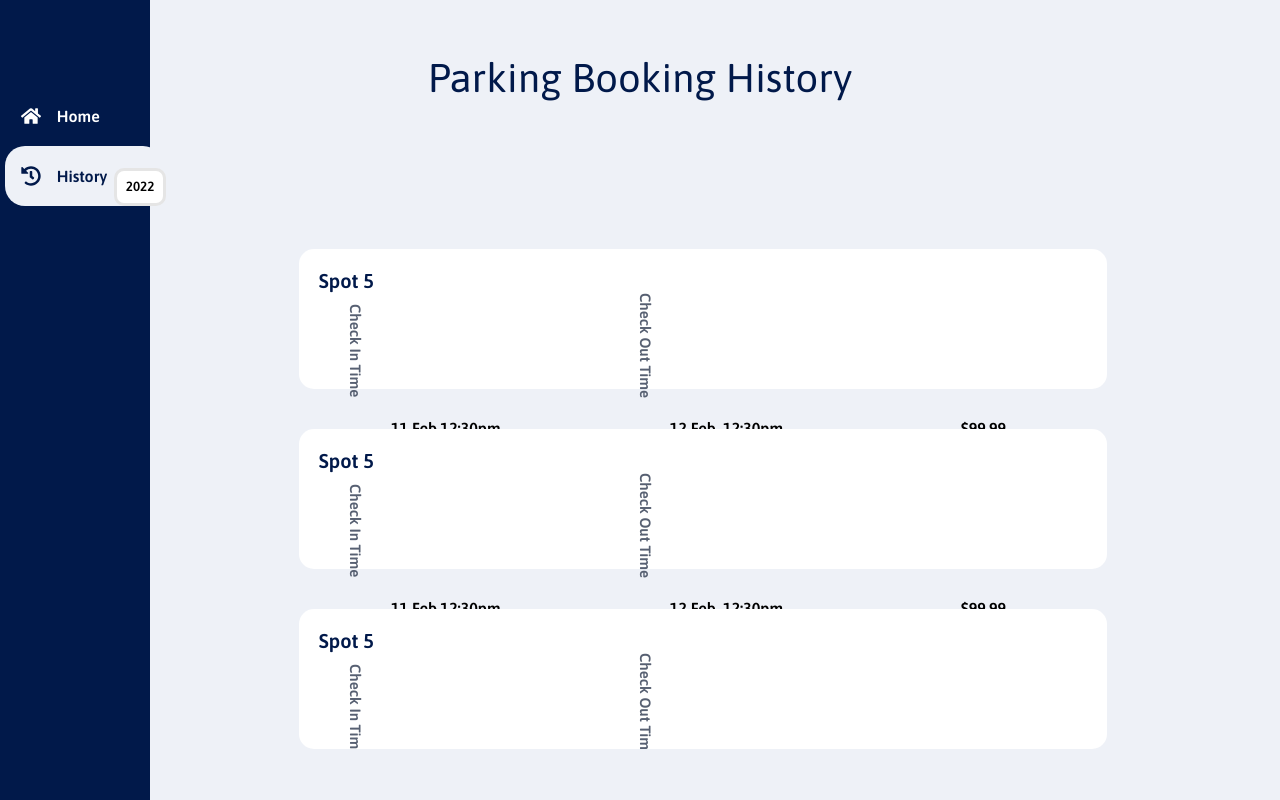
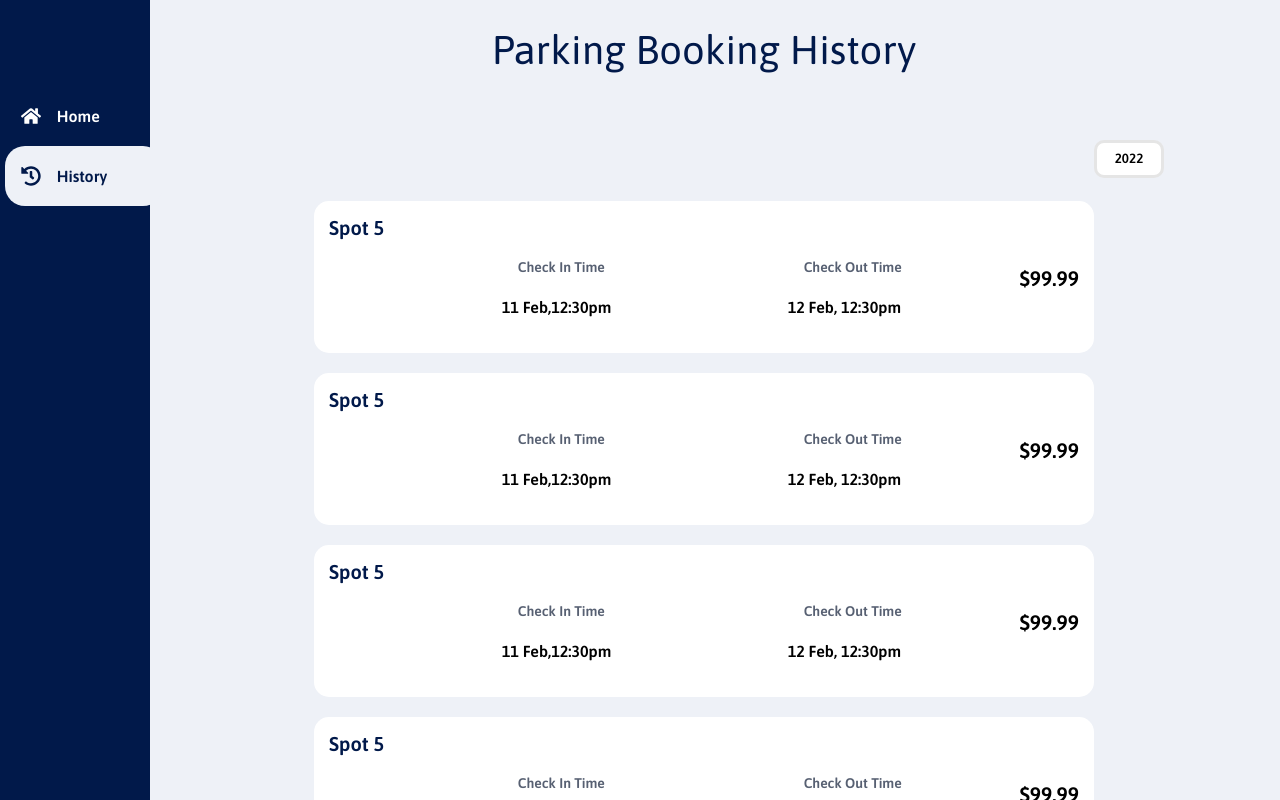
Before and after one commit to Amotul-raheem/park-ui, a React (Create React App) app: page /booking-history in a window 1280 px wide. Built offline with nearby package versions, Linux system fonts and the light colour scheme.

Commit message:
style fix

```diff
--- a/src/App.js
+++ b/src/App.js
@@ -33,12 +33,15 @@ import {
     BOOKING_PATH
 } from "./components/constants/UrlPaths";
 import ParkDescription from "./components/Booking/ParkDescription";
+import ParkingDetail from "./components/BookingHistory/ParkingDetail/ParkingDetail";
+import CheckInCheckoutHistory
+    from "./components/BookingHistory/ParkingDetail/CheckInCheckOutHistory/CheckInCheckoutHistory";
 
 function App() {
     return (
         <Router>
             <Routes>
-                <Route exact path={HOMEPAGE_PATH} element={<ParkDescription/>}/>
+                <Route exact path={HOMEPAGE_PATH} element={<HomePage/>}/>
                 <Route path={SIGN_IN_PATH} element={<SignIn/>}/>
                 <Route path={RESET_PASSWORD_PATH} element={<ResetPassword/>}/>
                 <Route path={RESET_PASSWORD_SUCCESSFUL_PATH} element={<ResetPasswordSuccessful/>}/>
--- a/src/components/Booking/ParkDescription.css
+++ b/src/components/Booking/ParkDescription.css
@@ -30,7 +30,7 @@
     background-color: #c4c4c4;
 }
 
-h5 {
+.park-description h5 {
     writing-mode: vertical-rl;
     max-width: 1px;
     padding-left: 0;
--- a/src/components/BookingHistory/BookingHistory.css
+++ b/src/components/BookingHistory/BookingHistory.css
@@ -1,29 +1,51 @@
 .booking-history {
-    position: relative;
+
+}
+
+
+.logo-container {
+    position: fixed;
+    width: 10%;
+    left: 0;
+    min-width: 100px;
+    max-width: 100px;
+}
+
+.booking-history-container {
+    display: flex;
+    /*justify-content: center;*/
+    align-items: center;
+    flex-direction: column !important;
     top: 0;
-    height: 100%;
-    overflow: hidden;
+    bottom: 0;
+    overflow-x: hidden;
+    overflow-y: scroll;
+    position: fixed;
+    width: 90%;
+    max-width: 90%;
+    right: 0;
+}
 
+
+.booking-history-header {
+    position: unset !important;
+    text-align: center;
+    padding-bottom: 40px;
+    color: #01194A;
+    font-weight: normal;
+    font-size: 40px;
+    line-height: 46px;
+    font-style: normal;
+}
+
+
+.booking-history-year-picker {
+    padding-left: 850px;
 }
 
 .booking-history-year-picker .react-datepicker__input-container input {
     position: relative;
+    width: 60px !important;
     float: right;
-    margin-right: 260px;
-    width: 10% !important;
     height: 30px !important;
 }
-
-.booking-history-year-picker .react-datepicker-popper {
-    position: absolute;
-    margin-left: 75%;
-}
-
-.booking-header {
-    padding-top: 20px;
-    position: relative;
-    color: #01194A;
-    font-weight: lighter;
-    left: 5%;
-    text-align: center;
-}
--- a/src/components/BookingHistory/BookingHistory.js
+++ b/src/components/BookingHistory/BookingHistory.js
@@ -1,6 +1,6 @@
 import React, {useState} from "react";
 import "./BookingHistory.css"
-import ParkingDetail from "../common/ParkingDetail/ParkingDetail";
+import ParkingDetail from "./ParkingDetail/ParkingDetail";
 import SideBar from "../common/SideBar/SideBar";
 import YearPicker from "../common/YearPicker/YearPicker";
 
@@ -9,7 +9,7 @@ function BookingHistory() {
 
     return (
         <div className="booking-history">
-            <div>
+            <div className="logo-container">
                 <SideBar
                     onBookingHistory={true}
                     onBooking={false}
@@ -17,25 +17,55 @@ function BookingHistory() {
             </div>
 
             <div className="booking-history-container">
-                <h1 className="booking-header">Parking Booking History</h1>
-                <div className={"booking-history-year-picker"}>
+                <h1 className="booking-history-header">Parking Booking History</h1>
+                <div className="booking-history-year-picker">
                     <YearPicker
                         year={year}
                         setYear={setYear}
                     />
                 </div>
                 <ParkingDetail
-                    label="Spot 5"
+                    spot="Spot 5"
                     checkInTime="11 Feb,12:30pm"
                     checkOutTime="12 Feb, 12:30pm"
                     price="$99.99"/>
                 <ParkingDetail
-                    label="Spot 5"
+                    spot="Spot 5"
                     checkInTime="11 Feb,12:30pm"
                     checkOutTime="12 Feb, 12:30pm"
                     price="$99.99"/>
                 <ParkingDetail
-                    label="Spot 5"
+                    spot="Spot 5"
+                    checkInTime="11 Feb,12:30pm"
+                    checkOutTime="12 Feb, 12:30pm"
+                    price="$99.99"/>
+                <ParkingDetail
+                    spot="Spot 5"
+                    checkInTime="11 Feb,12:30pm"
+                    checkOutTime="12 Feb, 12:30pm"
+                    price="$99.99"/>
+                <ParkingDetail
+                    spot="Spot 5"
+                    checkInTime="11 Feb,12:30pm"
+                    checkOutTime="12 Feb, 12:30pm"
+                    price="$99.99"/>
+                <ParkingDetail
+                    spot="Spot 5"
+                    checkInTime="11 Feb,12:30pm"
+                    checkOutTime="12 Feb, 12:30pm"
+                    price="$99.99"/>
+                <ParkingDetail
+                    spot="Spot 5"
+                    checkInTime="11 Feb,12:30pm"
+                    checkOutTime="12 Feb, 12:30pm"
+                    price="$99.99"/>
+                <ParkingDetail
+                    spot="Spot 5"
+                    checkInTime="11 Feb,12:30pm"
+                    checkOutTime="12 Feb, 12:30pm"
+                    price="$99.99"/>
+                <ParkingDetail
+                    spot="Spot 5"
                     checkInTime="11 Feb,12:30pm"
                     checkOutTime="12 Feb, 12:30pm"
                     price="$99.99"/>
--- /dev/null
+++ b/src/components/BookingHistory/ParkingDetail/CheckInCheckOutHistory/CheckInCheckoutHistory.css
@@ -0,0 +1,12 @@
+.checkin-checkout-history {
+    display: flex;
+    justify-content: space-between;
+
+}
+
+.checkin-checkout-history h5 {
+    padding-top: 20px;
+    padding-left: 16px;
+    color: #576072;
+    font-size: 14px;
+}
--- /dev/null
+++ b/src/components/BookingHistory/ParkingDetail/CheckInCheckOutHistory/CheckInCheckoutHistory.js
@@ -0,0 +1,21 @@
+import "./CheckInCheckoutHistory.css"
+
+export default function CheckInCheckoutHistory(props) {
+    const {checkInTime, checkOutTime} = props
+
+    return (
+        <div className="checkin-checkout-history">
+            <div>
+                <h5>Check In Time</h5>
+                <h4>{checkInTime}</h4>
+            </div>
+            <div/>
+            <div>
+                <h5>Check Out Time</h5>
+                <h4>{checkOutTime}</h4>
+            </div>
+
+        </div>
+    )
+
+}
--- /dev/null
+++ b/src/components/BookingHistory/ParkingDetail/ParkingDetail.css
@@ -0,0 +1,31 @@
+.parking-detail {
+    background-color: #FFFFFF;
+    margin-top: 20px;
+    padding: 15px;
+    border-radius: 15px;
+    display: flex;
+    justify-content: space-between;
+    min-width: 750px ;
+}
+
+
+.parking-detail-spot {
+    font-weight: bold;
+    color: #01194A;
+    font-size: 20px;
+}
+
+.parking-detail-time {
+    min-width: 400px;
+
+}
+
+.parking-detail-price {
+    padding-top: 50px;
+    font-size: 21px;
+    font-weight: bold;
+}
+
+@media screen and (max-width: 1024px) {
+
+}
--- /dev/null
+++ b/src/components/BookingHistory/ParkingDetail/ParkingDetail.js
@@ -0,0 +1,21 @@
+import "./ParkingDetail.css"
+import CheckInCheckoutHistory from "./CheckInCheckOutHistory/CheckInCheckoutHistory";
+
+function ParkingDetail(props) {
+    const {spot, checkInTime, checkOutTime, price} = props
+    return (
+        <div className="parking-detail">
+            <label className="parking-detail-spot">{spot}</label>
+            <div className="parking-detail-time">
+                <CheckInCheckoutHistory
+                    checkInTime={checkInTime}
+                    checkOutTime={checkOutTime}
+                />
+            </div>
+            <label className="parking-detail-price"> {price} </label>
+
+        </div>
+    )
+}
+
+export default ParkingDetail;
--- a/src/components/common/ParkingDetail/ParkingDetail.css
+++ /dev/null
@@ -1,44 +0,0 @@
-.parking-detail {
-    margin-top: 40px;
-    position: relative;
-    background-color: #FFFFFF;
-    padding: 20px;
-    border-radius: 15px;
-    justify-content: center;
-    height: 100px;
-    left: 23%;
-    width: 60vw;
-
-}
-
-
-.parking-detail-label {
-    font-weight: bold;
-    color: #01194A;
-    font-size: 20px;
-}
-
-.parking-detail-container {
-    position: absolute;
-    margin-left: 25px;
-}
-
-.parking-detail-time {
-    margin-right: 200px;
-    text-align: center;
-    width: 70%;
-}
-
-.parking-detail-time h5 {
-    color: #576072;
-    font-weight: bold;
-}
-
-@media screen and (max-width: 1024px) {
-    .parking-detail {
-        width: 70vw;
-        float: left;
-        left: 20%;
-
-    }
-}
--- a/src/components/common/ParkingDetail/ParkingDetail.js
+++ /dev/null
@@ -1,31 +0,0 @@
-import "./ParkingDetail.css"
-
-function ParkingDetail(props) {
-    const {label, checkInTime, checkOutTime, price} = props
-    return (
-        <div className="parking-detail">
-            <label className="parking-detail-label">{label}</label>
-            <div className="parking-detail-container">
-                <tr>
-                    <td>
-                        <div className="parking-detail-time">
-                            <h5>Check In Time</h5>
-                            <h4>{checkInTime}</h4>
-                        </div>
-                    </td>
-                    <td>
-                        <div className="parking-detail-time">
-                            <h5>Check Out Time</h5>
-                            <h4>{checkOutTime}</h4>
-                        </div>
-                    </td>
-                    <td><h4 className="parking-detail-time">{price}</h4></td>
-                </tr>
-
-            </div>
-
-        </div>
-    )
-}
-
-export default ParkingDetail;
```
